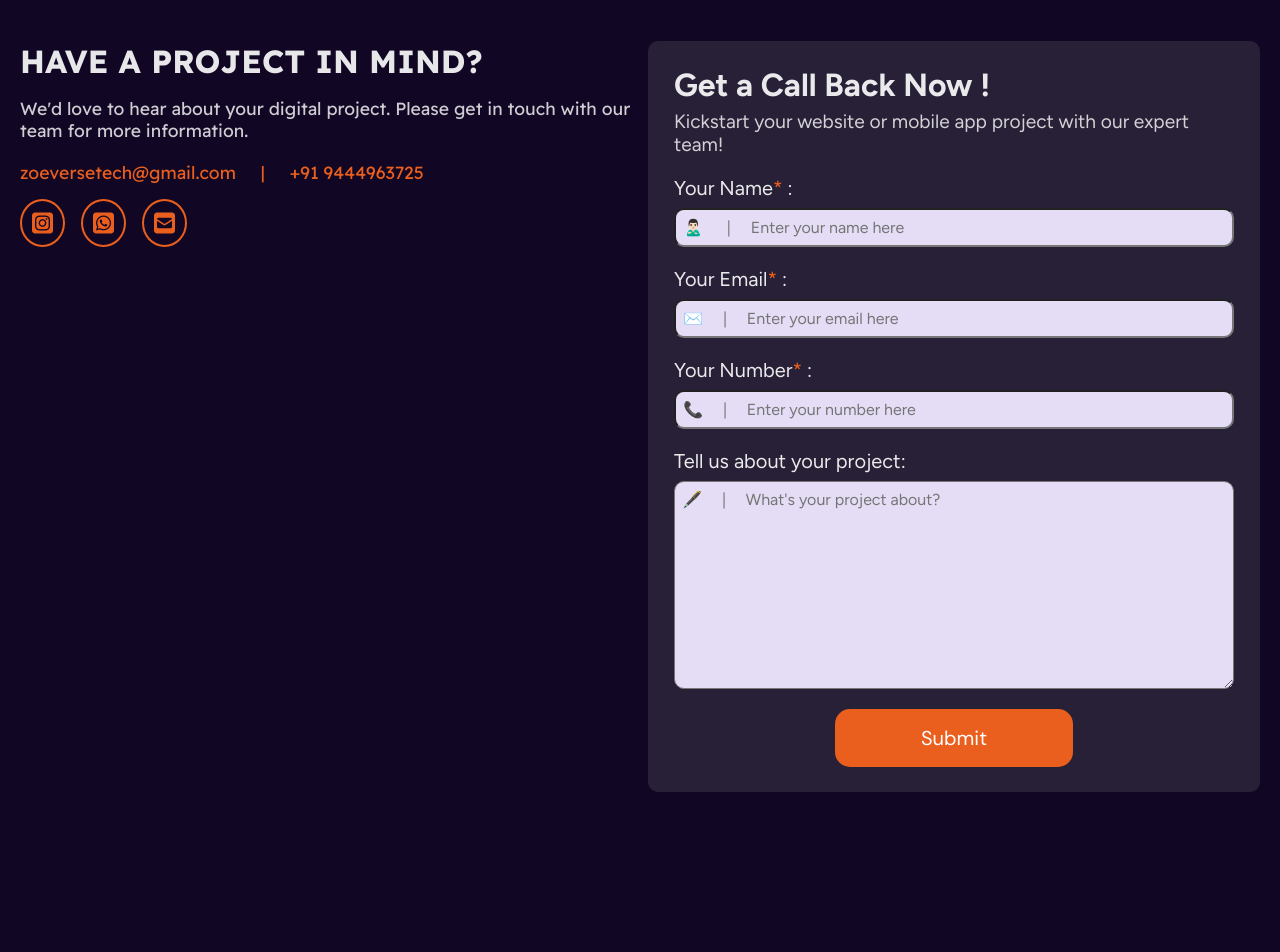
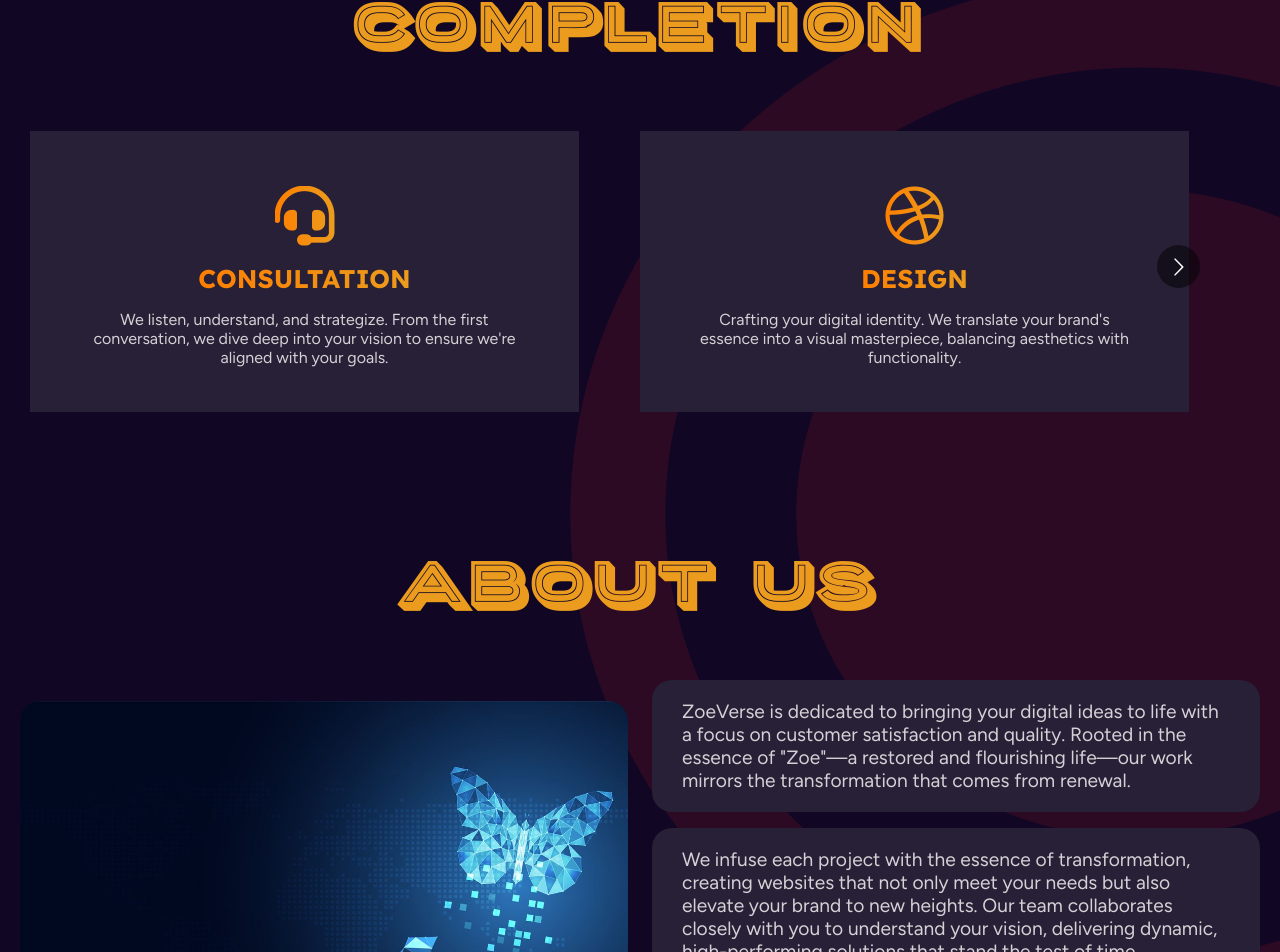
Before and after one commit to githuber-boop/ZoeVerse, a React (Vite) app: page / in a window 1280 px wide. Shown: the part 2854-3806 px from the top of the page. Before the commit the page ends 3646 px from the top, so only its background shows below. Built offline with nearby package versions, Linux system fonts and the light colour scheme.

Commit message:
main prod

```diff
--- a/src/App.jsx
+++ b/src/App.jsx
@@ -11,6 +11,7 @@ import TechStack1 from './assets/tech-stack-portfolio-1.png'
 import TechStack2 from './assets/tech-stack-portfolio-2.png'
 import ProcessCarousel from './components/ProcessCarousel'
 import Navbar from './components/Navbar'
+import visionImage from './assets/vision.jpg'
 
 const App = () => {
   const phoneNumber = '+919444963725';
@@ -91,7 +92,7 @@ const App = () => {
                 <div className="portfolio-card-content">
                   <h1>MIDTOWN RESTAURANT</h1>
                   <img className='techStack2' src={TechStack2} alt="" />
-                  <div className="block"><a href="#">Check Design <i class="fa-solid fa-arrow-up-right-from-square"></i></a></div>
+                  <div className="block"><a href="#" >Check Design <i class="fa-solid fa-arrow-up-right-from-square"></i></a></div>
                 </div>
               </div>
               <div className="portfolio-card">
@@ -99,7 +100,7 @@ const App = () => {
                 <div className="portfolio-card-content">
                   <h1>NINESTARS</h1>
                   <img src={TechStack1} alt="" />
-                  <div className="block"><a href="https://ninestars-portfolio.onrender.com">Live Site <i class="fa-solid fa-arrow-up-right-from-square"></i></a></div>
+                  <div className="block"><a target='_blank' href="https://ninestars-portfolio.onrender.com">Live Site <i class="fa-solid fa-arrow-up-right-from-square"></i></a></div>
                 </div>
               </div>
               <div className="portfolio-card">
@@ -107,7 +108,7 @@ const App = () => {
                 <div className="portfolio-card-content">
                   <h1>GENIUS GEMS ACADEMY</h1>
                   <img src={TechStack1} alt="" />
-                  <div className="block"><a href="https://genius-gems-academy.pages.dev">Live Site <i class="fa-solid fa-arrow-up-right-from-square"></i></a></div>
+                  <div className="block"><a target='_blank' href="https://genius-gems-academy.pages.dev">Live Site <i class="fa-solid fa-arrow-up-right-from-square"></i></a></div>
                 </div>
               </div>
             </div>
@@ -118,12 +119,32 @@ const App = () => {
       </div>
 
 
-      <div className="background-2">
-        <ProcessCarousel />
-        <div className="about-us">
+        <div className="background-2">
+          <div className="container process" id='process'>
+            <h1 className='heading'>FROM CONCEPT TO COMPLETION</h1>
+          <ProcessCarousel />
+          </div>
+          <div className="about-us">
+            <div className="container">
+              <h1 className="heading">ABOUT US</h1>
+              <div className="about-us-grid">
+                <div className="about-us-image">
+                   <img src={visionImage} alt="" />
+                </div>
+                <div className="about-us-text">
+                  <div><p>ZoeVerse  is dedicated to bringing your digital ideas to life with a focus on customer satisfaction and quality. Rooted in the essence of "Zoe"—a restored and flourishing life—our work mirrors the transformation that comes from renewal. </p></div>
 
+
+                  <div><p>We infuse each project with the essence of transformation, creating websites that not only meet your needs but also elevate your brand to new heights. Our team collaborates closely with you to understand your vision, delivering dynamic, high-performing solutions that stand the test of time.</p> </div>
+
+                  <div>
+                    <p>From initial concept to ongoing support, we ensure your website evolves with your business. At ZoeVerse, we don’t just build websites—we create lasting, impactful experiences that grow with you.</p>
+                    </div>
+                </div>
+              </div>
+            </div>
+          </div>
         </div>
-      </div>
 
       <div className="container">
         <div className="contact-us" id='contactUs'>
@@ -133,14 +154,14 @@ const App = () => {
             <p className='contacts'>zoeversetech@gmail.com <span>|</span> +91 9444963725</p>
 
             <div className="socials">
-             <a ><i class="fa-brands fa-square-instagram"></i></a>
+             {/* <a ><i class="fa-brands fa-square-instagram"></i></a> */}
              <a href={whatsappUrl} target='_blank' rel="noopener noreferrer"><i class="fa-brands fa-square-whatsapp"></i></a>
              <a href={mailtoUrl} target='_blank' rel="noopener noreferrer"><i class="fa-solid fa-square-envelope"></i></a>
             </div>
           </div>
 
           <form action="https://formsubmit.co/zoeversetech@gmail.com" className="contact-form" method='POST'>
-            <h1>Get a Call Back Now !</h1>
+            <h1>Get a Call Back Now!</h1>
             <p>Kickstart your website or mobile app project with our expert team!</p>
 
             <div className='label-group'>
--- a/src/components/Navbar.jsx
+++ b/src/components/Navbar.jsx
@@ -22,7 +22,7 @@ const Navbar = () => {
         <li className="nav-link"><a className='hover-underline-animation' href="#">Home</a></li>
         <li className="nav-link"><a className='hover-underline-animation' href="#services">Services</a></li>
         <li className="nav-link"><a className='hover-underline-animation' href="#portfolio">Porfolio</a></li>
-        <li className="nav-link"><a className='hover-underline-animation' href="">Why Choose Us</a></li>
+        <li className="nav-link"><a className='hover-underline-animation' href="#process">Why Choose Us</a></li>
       </ul>
 
     {isOpen ?<div className="hamburger" onClick={toggleMenu}>
--- a/src/components/ProcessCarousel.jsx
+++ b/src/components/ProcessCarousel.jsx
@@ -8,48 +8,40 @@ const ProcessCarousel = () => {
   return (
     <div>
         <Carousel
-  additionalTransfrom={0}
-  arrows
+  // additionalTransfrom={0}
+  // arrows
   autoPlaySpeed={3000}
-  centerMode={false}
-  className=""
-  containerClass="container"
-  dotListClass=""
+  // centerMode={true}
+  // className=""
+  // dotListClass=""
   draggable
   focusOnSelect={false}
   infinite={false}
-  itemClass=""
-  keyBoardControl
+  // itemClass=""
+  // keyBoardControl
   minimumTouchDrag={80}
-  pauseOnHover
-  renderArrowsWhenDisabled={false}
-  renderButtonGroupOutside={false}
-  renderDotsOutside={false}
+  // pauseOnHover
+  // renderArrowsWhenDisabled={false}
+  // renderButtonGroupOutside={false}
+  // renderDotsOutside={false}
   responsive={{
     desktop: {
       breakpoint: {
         max: 3000,
-        min: 1024
+        min: 564
       },
-      items: 3,
+      items: 2,
       partialVisibilityGutter: 40
     },
     mobile: {
       breakpoint: {
-        max: 464,
+        max: 564,
         min: 0
       },
       items: 1,
       partialVisibilityGutter: 30
     },
-    tablet: {
-      breakpoint: {
-        max: 1024,
-        min: 464
-      },
-      items: 2,
-      partialVisibilityGutter: 30
-    }
+
   }}
   rewind={false}
   rewindWithAnimation={false}
@@ -57,13 +49,30 @@ const ProcessCarousel = () => {
   shouldResetAutoplay
   showDots={false}
   sliderClass=""
-  slidesToSlide={2}
+  slidesToSlide={1}
   swipeable
 >
-<div className='processItem'>Item 1</div>
-  <div className='processItem'>Item 2</div>
-  <div className='processItem'>Item 3</div>
-  <div className='processItem'>Item 4</div>
+  <div className='processItem'>
+    <i class="fa-solid fa-headset"></i>
+    <h1>Consultation</h1>
+    <p>We listen, understand, and strategize. From the first conversation, we dive deep  into your vision to ensure we're aligned with your goals.
+  </p>
+  </div>
+  <div className='processItem'>
+  <i class="fa-brands fa-dribbble"></i>
+    <h1>Design</h1>
+    <p> Crafting your digital identity. We translate your brand's essence into a visual masterpiece, balancing aesthetics with functionality.</p>
+  </div>
+  <div className='processItem'>
+    <i class="fa-solid fa-laptop-code"></i>
+    <h1>Development</h1>
+    <p>Where creativity meets technology – Using the latest tech, we build robust, scalable, and dynamic solutions tailored to your needs.</p>
+  </div>
+  <div className='processItem'>
+    <i class="fa-regular fa-window-maximize"></i>
+    <h1>Launch & Support</h1>
+    <p>Beyond the launch – we’re in it for the long haul : We ensure a seamless go-live experience, with ongoing maintenance and optimization to keep you ahead of the curve.</p>
+  </div>
 </Carousel>
     </div>
   )
--- a/src/components/process.css
+++ b/src/components/process.css
@@ -1,7 +1,40 @@
 .processItem{
-    height:100px;
-    width:100px;
-    color:white;
+    height:100%;
+    width:90%;
+    color:rgba(255, 255, 255, .8);
     margin-top: 10px;
-    background-color: white;
+    background-color: var(--card);
+    padding: 50px 20px;
+    font-family: 'Figtree';
+    display: flex;
+    justify-content: center;
+    flex-direction: column;
+    align-items:center;
+    text-align: center;
+    gap: 1rem;
+    /* transition: transform 0.5s ease-in; */
 }
+/*
+.processItem:hover {
+    transform: scale(1.05) translateY(-10px);
+} */
+
+.processItem h1 {
+    background: linear-gradient(90deg,#FF7F00, #EB9C1E );
+    -webkit-background-clip: text;
+    -webkit-text-fill-color: transparent;
+    font-family: 'Readex Pro';
+    text-transform: uppercase;
+    font-size: 1.6rem;
+}
+
+.processItem p {
+    padding: 0 30px;
+}
+
+.processItem i {
+    background: linear-gradient(90deg,#FF7F00, #EB9C1E );
+  -webkit-background-clip: text;
+  -webkit-text-fill-color: transparent;
+    font-size:60px ;
+}
--- a/src/index.css
+++ b/src/index.css
@@ -60,6 +60,7 @@ p, h1, h2, h3, h4, h5, h6 {
 
 
 }
+
 
 .navbar {
   padding: 30px 0;
@@ -247,11 +248,12 @@ p, h1, h2, h3, h4, h5, h6 {
 .background-2 {
   background-image: url('./assets/Opp-Half.png');
   height: 100%;
-  /* background-position: center; */
+  background-position: right;
   /* background-size: cover; */
   background-repeat: no-repeat;
   padding-top: 2.125rem;
   /* padding-bottom: 16.5rem; */
+  padding: 0;
 }
 
 .two-col {
@@ -389,6 +391,45 @@ p, h1, h2, h3, h4, h5, h6 {
 
 .portfolio-card-content a i {
   margin-left: 3px;
+}
+
+
+.process {
+  padding: 100px 30px;
+}
+
+.about-us {
+  padding: 50px 0;
+}
+
+.about-us-grid {
+  display: grid;
+  grid-template-columns: 1fr 1fr;
+  gap: 1.5rem;
+  align-items: center;
+}
+
+.about-us-image img{
+  width: 100%;
+  border-radius: 20px;
+}
+
+.about-us-text {
+  display: flex;
+  flex-direction: column;
+  gap: 1rem;
+}
+
+.about-us-text div {
+  background-color: var(--card);
+  padding: 20px 30px;
+  border-radius: 20px;
+}
+
+.about-us-text p {
+  color: rgba(255, 255, 255, .8);
+  font-family: 'Figtree';
+  font-size: 1.2rem;
 }
 
 .contact-us {
@@ -536,6 +577,10 @@ p, h1, h2, h3, h4, h5, h6 {
     width: 13vw;
   }
 
+  .about-us-grid {
+    grid-template-columns: 1fr;
+  }
+
   .contact-us {
     grid-template-columns: 1fr;
   }
```
Also changed, not shown: src/assets/vision.jpg (added), 1 other file (tests, documents, lock files or other folders).
